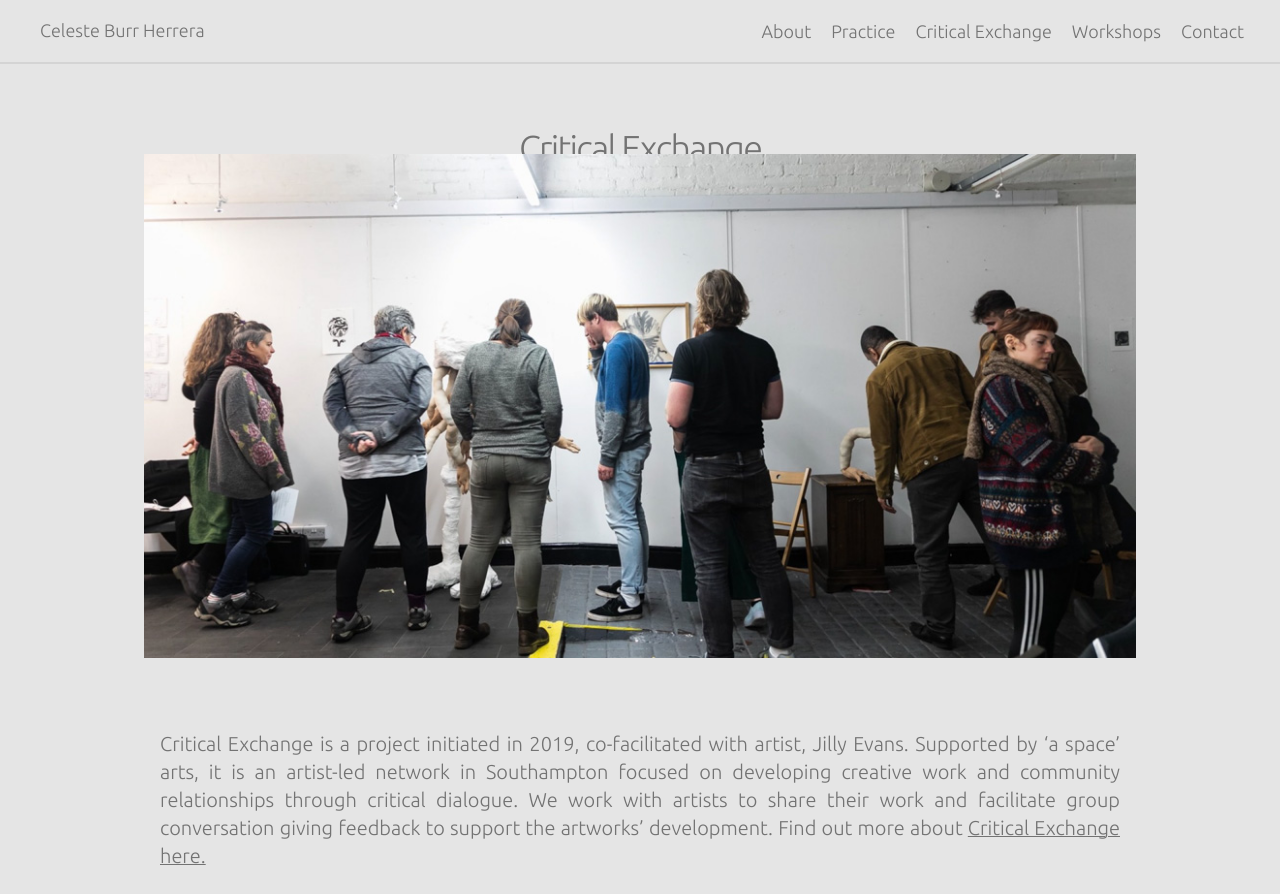
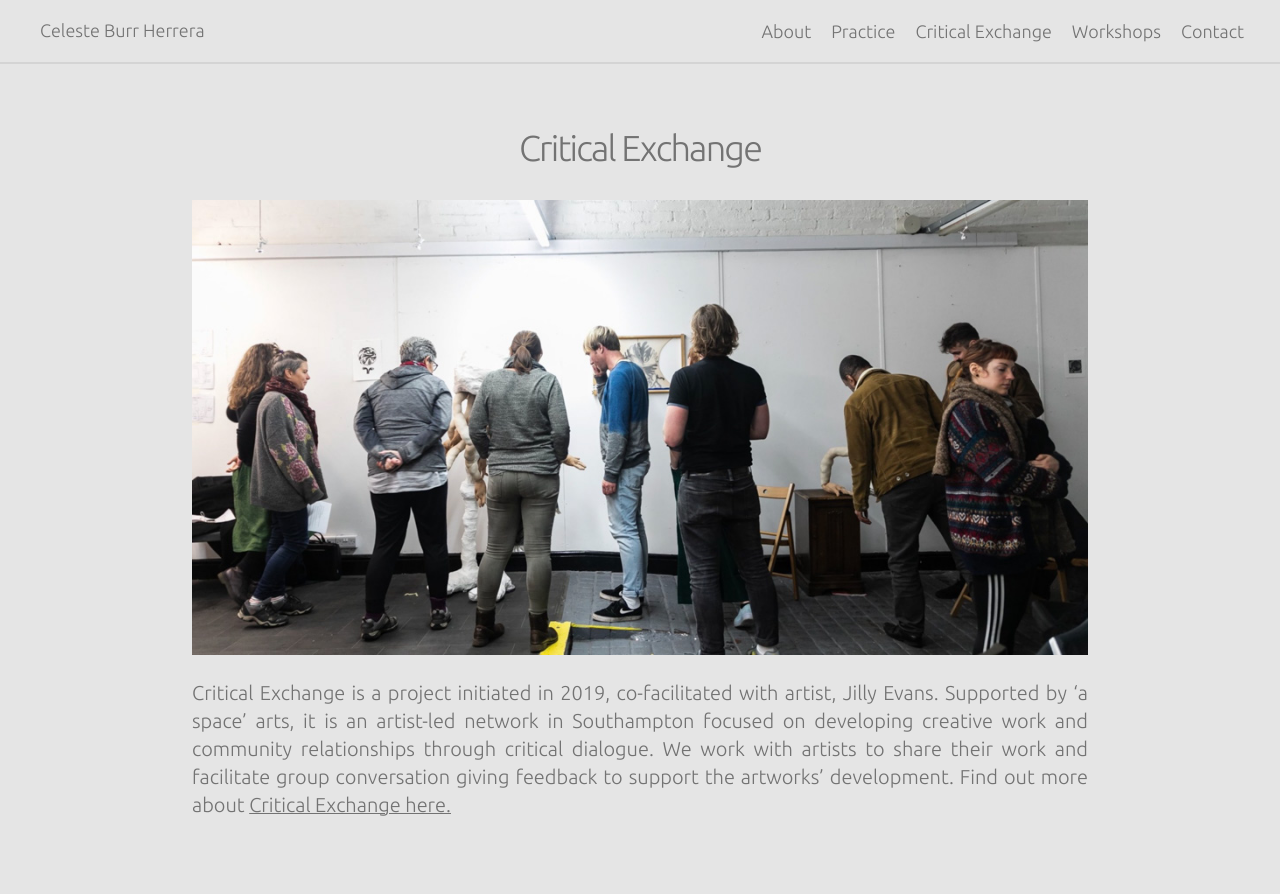
Before and after one commit to VivienIngrams/CelesteIngrams, a Next.js app: page /critical-exchange in a window 1280 px wide. Built offline with nearby package versions, Linux system fonts and the light colour scheme.

Commit message:
Amignment

```diff
--- a/app/critical-exchange/page.tsx
+++ b/app/critical-exchange/page.tsx
@@ -4,30 +4,47 @@ import Link from "next/link";
 
 const CriticalExchange = () => {
   return (
-    <main id="critical-exchange" className="w-full p-4 md:p-8 lg:pt-20 xl:pt-20 xl:px-20 min-h-[96vh]">
+    <main
+      id="critical-exchange"
+      className="w-full p-4 md:p-8 lg:pt-20 xl:px-20 min-h-[96vh]"
+    >
       <div className="w-full flex justify-center">
         <h1 className="pt-24 md:pt-40 lg:pt-12 text-3xl lg:text-4xl p-2 md:p-8 font-light text-center tracking-tighter">
           Critical Exchange
         </h1>
       </div>
-      <div className="w-full h-full md:h-[75vh] flex flex-col items-center justify-center ">
-        <div className="pt-16 md:h-full xl:p-16 flex flex-col justify-center items-center">
+
+      {/* Shared Width Container */}
+      <div className="w-full max-w-4xl mx-auto flex flex-col items-center">
+
+        {/* Image */}
+        <div className="w-full">
           <Image
             src="/images/Critical-exchange.jpg"
             alt="Critical Exchange meeting"
             width={1000}
             height={600}
+            className="w-full h-auto"
           />
         </div>
-        <div className="lg:h-full text-justify flex flex-col justify-center items-center mx-auto">
-          <p className="my-6 md:mx-10  lg:max-w-[75vw]">
+
+        {/* Text */}
+        <div className="w-full text-justify">
+          <p className="my-6">
             Critical Exchange is a project initiated in 2019, co-facilitated
             with artist, Jilly Evans. Supported by ‘a space’ arts, it is an
             artist-led network in Southampton focused on developing creative
             work and community relationships through critical dialogue. We work
             with artists to share their work and facilitate group conversation
             giving feedback to support the artworks’ development. Find out more
-            about <Link className="underline decoration-1 hover:text-blue-300" href="https://www.criticalexchange.org" target="_blank">Critical Exchange here.</Link>
+            about{" "}
+            <Link
+              className="underline decoration-1 hover:text-blue-300"
+              href="https://www.criticalexchange.org"
+              target="_blank"
+            >
+              Critical Exchange here.
+            </Link>
           </p>
         </div>
       </div>
--- a/app/workshops/page.tsx
+++ b/app/workshops/page.tsx
@@ -10,7 +10,9 @@ const Workshops = () => {
           Workshops
         </h1>
       </div>
-      <div className="w-full h-full ">
+     {/* Shared Width Container */}
+      <div className="w-full max-w-5xl mx-auto flex flex-col items-center">
+
         <div className="w-full lg:h-[40vh]  my-4 flex flex-col justify-center items-center">
           <Image
             src="/images/Workshops.jpg"
@@ -19,7 +21,7 @@ const Workshops = () => {
             height={300}
           />
         </div>
-        <div className="h-full md:mx-12 lg:mx-40 xl:max-w-[60vw] xl:mx-auto text-justify flex flex-col justify-center items-center">
+        <div className="h-full text-justify flex flex-col justify-center items-center">
           <p className="my-4">
             With over 10 years experience designing and running sessions, I am
             able to tailor workshops to suit the needs of different groups.
```
